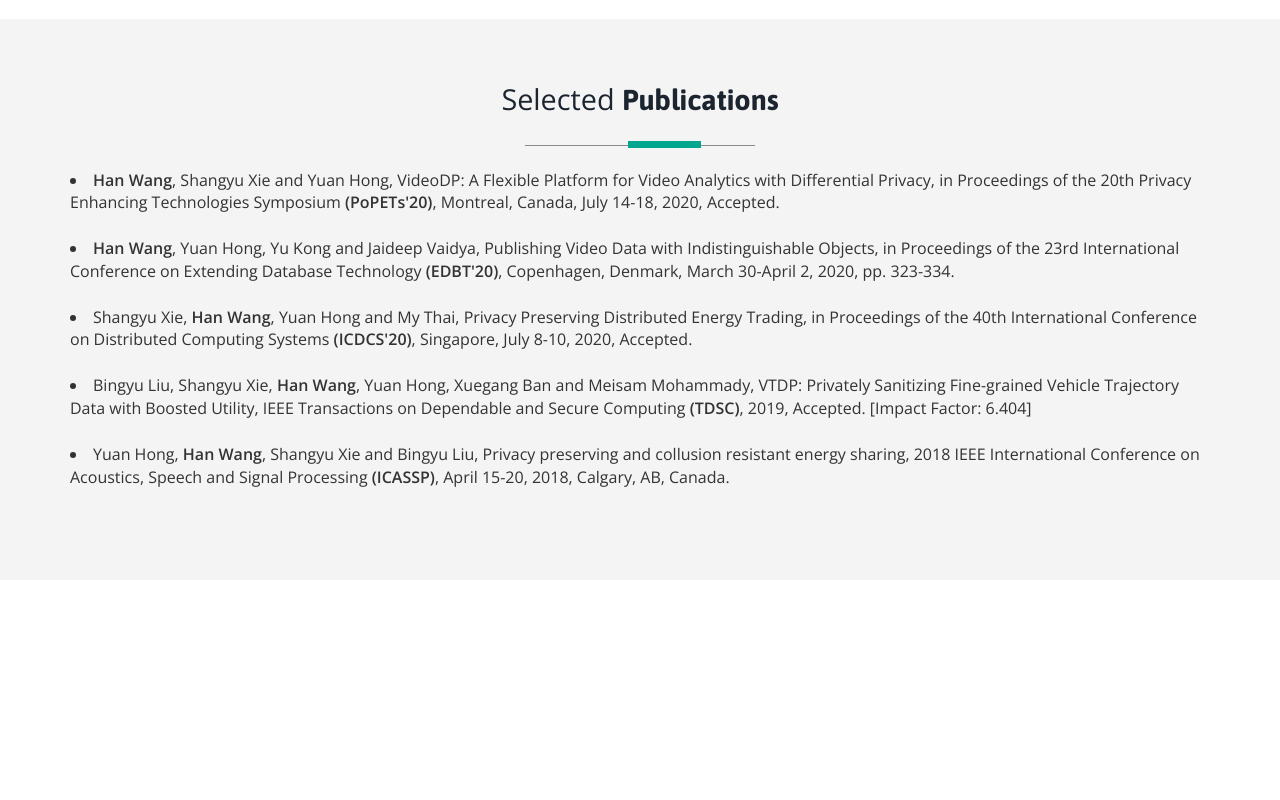
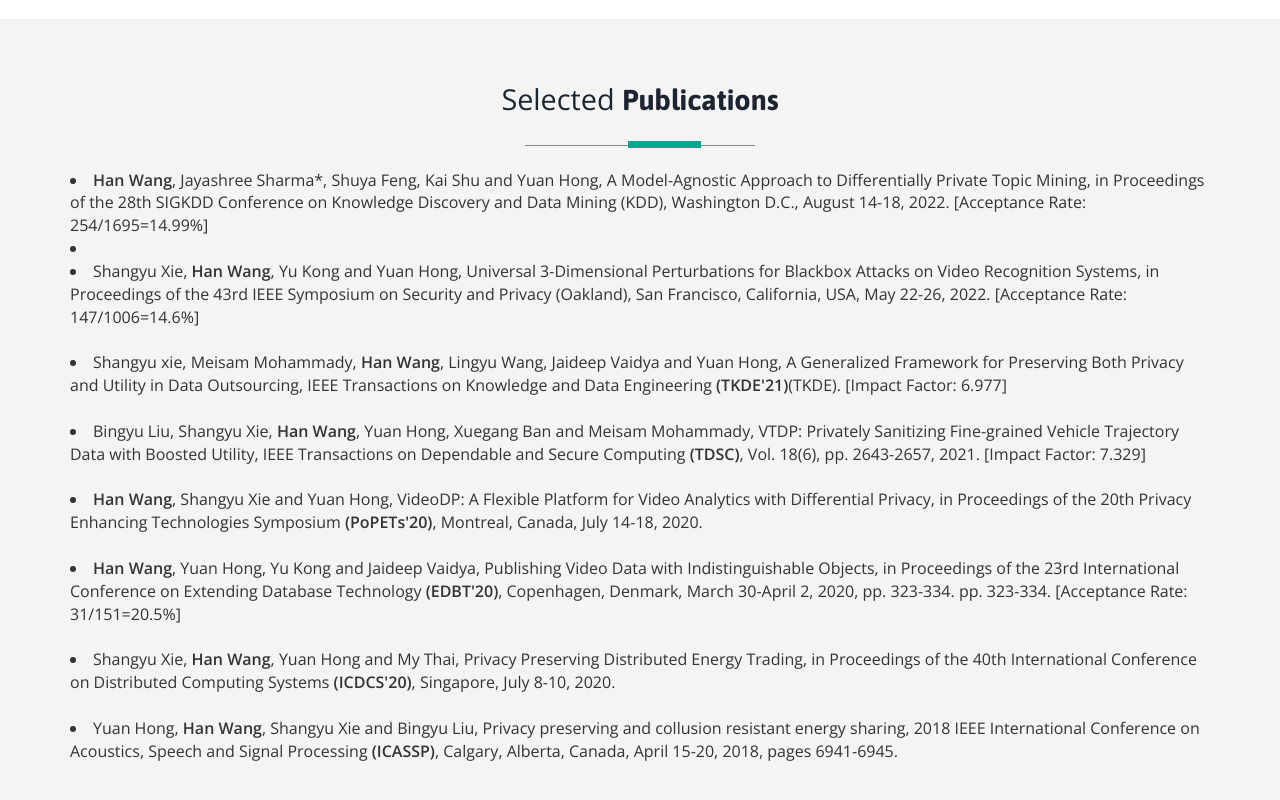
Before and after one commit to pumbaachen/hanwang.github.io, a plain HTML site: page index.html in a window 1280 px wide. Shown: the part 1816-2616 px from the top of the page. Before the commit the page ends 2396 px from the top, so only its background shows below. Drawn offline with nearby package versions, Linux system fonts and the light colour scheme; files whose address does not match are found by name.

Commit message:
Update index.html

```diff
--- a/index.html
+++ b/index.html
@@ -101,7 +101,7 @@
 						</div>
 					</div>
 					<div class="col-xs-8 wthree_about_right_grid_right">
-						<h4>Differential Privacy</h4>
+						<h4>(Local) Differential Privacy</h4>
 					</div>
 					<div class="clearfix"> </div>
 				</div>
@@ -112,7 +112,7 @@
 						</div>
 					</div>
 					<div class="col-xs-8 wthree_about_right_grid_right">
-						<h4>Local Differential Privacy</h4>
+						<h4>Machine Learning</h4>
 					</div>
 					<div class="clearfix"> </div>
 				</div>
@@ -214,15 +214,21 @@
 					<span class="border four"></span></br>
 					</div>
 <div class="container">
-				<li><B>Han Wang</B>, Shangyu Xie and Yuan Hong, VideoDP: A Flexible Platform for Video Analytics with Differential Privacy, in Proceedings of the 20th Privacy Enhancing Technologies Symposium <B>(PoPETs'20)</B>, Montreal, Canada, July 14-18, 2020, Accepted. </li></br>
+<li><B>Han Wang</B>, Jayashree Sharma*, Shuya Feng, Kai Shu and Yuan Hong, A Model-Agnostic Approach to Differentially Private Topic Mining, in Proceedings of the 28th SIGKDD Conference on Knowledge Discovery and Data Mining (KDD), Washington D.C., August 14-18, 2022. [Acceptance Rate: 254/1695=14.99%]<li></br>
 
-				<li><B>Han Wang</B>, Yuan Hong, Yu Kong and Jaideep Vaidya, Publishing Video Data with Indistinguishable Objects, in Proceedings of the 23rd International Conference on Extending Database Technology <B>(EDBT'20)</B>, Copenhagen, Denmark, March 30-April 2, 2020, pp. 323-334.</li></br>
+<li>Shangyu Xie, <B>Han Wang</B>, Yu Kong and Yuan Hong, Universal 3-Dimensional Perturbations for Blackbox Attacks on Video Recognition Systems, in Proceedings of the 43rd IEEE Symposium on Security and Privacy (Oakland), San Francisco, California, USA, May 22-26, 2022. [Acceptance Rate: 147/1006=14.6%]</li></br>
 
-<li>Shangyu Xie, <B>Han Wang</B>, Yuan Hong and My Thai, Privacy Preserving Distributed Energy Trading, in Proceedings of the 40th International Conference on Distributed Computing Systems <B>(ICDCS'20)</B>, Singapore, July 8-10, 2020, Accepted.</li></br>
+<li>Shangyu xie, Meisam Mohammady, <B>Han Wang</B>, Lingyu Wang, Jaideep Vaidya and Yuan Hong, A Generalized Framework for Preserving Both Privacy and Utility in Data Outsourcing, IEEE Transactions on Knowledge and Data Engineering <B>(TKDE'21)</B>(TKDE). [Impact Factor: 6.977]</li></br>
 
-<li> Bingyu Liu, Shangyu Xie, <B>Han Wang</B>, Yuan Hong, Xuegang Ban and Meisam Mohammady, VTDP: Privately Sanitizing Fine-grained Vehicle Trajectory Data with Boosted Utility, IEEE Transactions on Dependable and Secure Computing <B>(TDSC)</B>, 2019, Accepted. [Impact Factor: 6.404]</li></br>
+<li>Bingyu Liu, Shangyu Xie, <B>Han Wang</B>, Yuan Hong, Xuegang Ban and Meisam Mohammady, VTDP: Privately Sanitizing Fine-grained Vehicle Trajectory Data with Boosted Utility, IEEE Transactions on Dependable and Secure Computing <B>(TDSC)</B>, Vol. 18(6), pp. 2643-2657, 2021. [Impact Factor: 7.329]</li></br>
 
-<li>Yuan Hong, <B>Han Wang</B>, Shangyu Xie and Bingyu Liu, Privacy preserving and collusion resistant energy sharing, 2018 IEEE International Conference on Acoustics, Speech and Signal Processing <B>(ICASSP)</B>, April 15-20, 2018, Calgary, AB, Canada.</li></br>
+<li><B>Han Wang</B>, Shangyu Xie and Yuan Hong, VideoDP: A Flexible Platform for Video Analytics with Differential Privacy, in Proceedings of the 20th Privacy Enhancing Technologies Symposium <B>(PoPETs'20)</B>, Montreal, Canada, July 14-18, 2020. </li></br>
+
+<li><B>Han Wang</B>, Yuan Hong, Yu Kong and Jaideep Vaidya, Publishing Video Data with Indistinguishable Objects, in Proceedings of the 23rd International Conference on Extending Database Technology <B>(EDBT'20)</B>, Copenhagen, Denmark, March 30-April 2, 2020, pp. 323-334. pp. 323-334. [Acceptance Rate: 31/151=20.5%]</li></br>
+
+<li>Shangyu Xie, <B>Han Wang</B>, Yuan Hong and My Thai, Privacy Preserving Distributed Energy Trading, in Proceedings of the 40th International Conference on Distributed Computing Systems <B>(ICDCS'20)</B>, Singapore, July 8-10, 2020.</li></br>
+
+<li>Yuan Hong, <B>Han Wang</B>, Shangyu Xie and Bingyu Liu, Privacy preserving and collusion resistant energy sharing, 2018 IEEE International Conference on Acoustics, Speech and Signal Processing <B>(ICASSP)</B>, Calgary, Alberta, Canada, April 15-20, 2018, pages 6941-6945.</li></br>
 </br>
 </br>
 </br>
```
